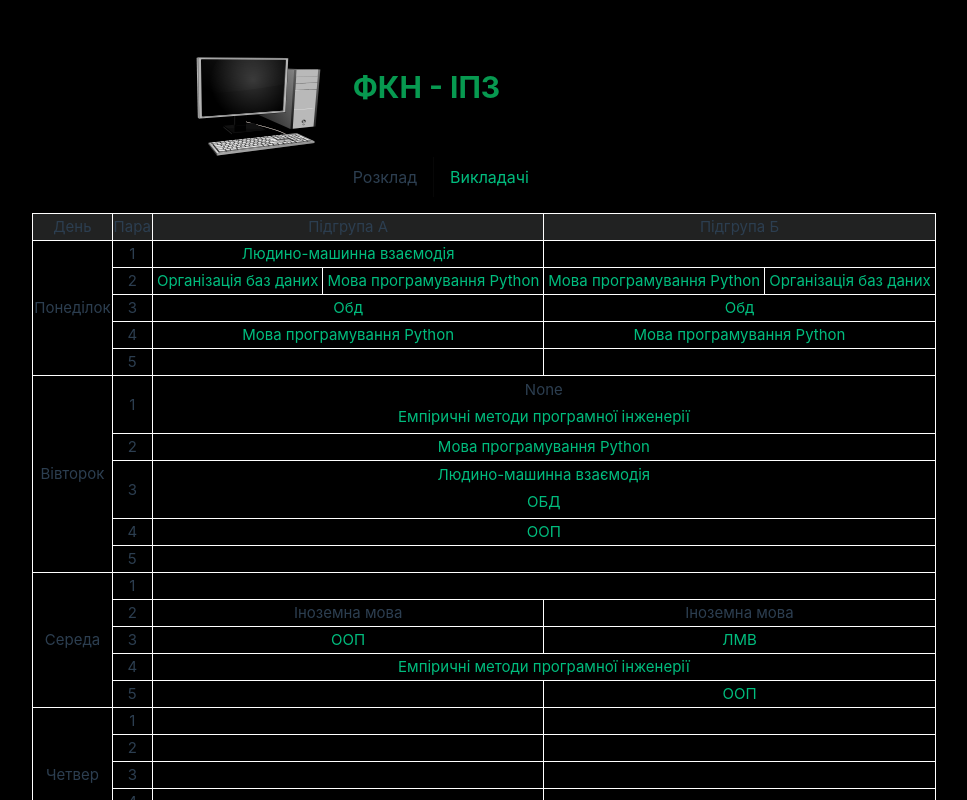
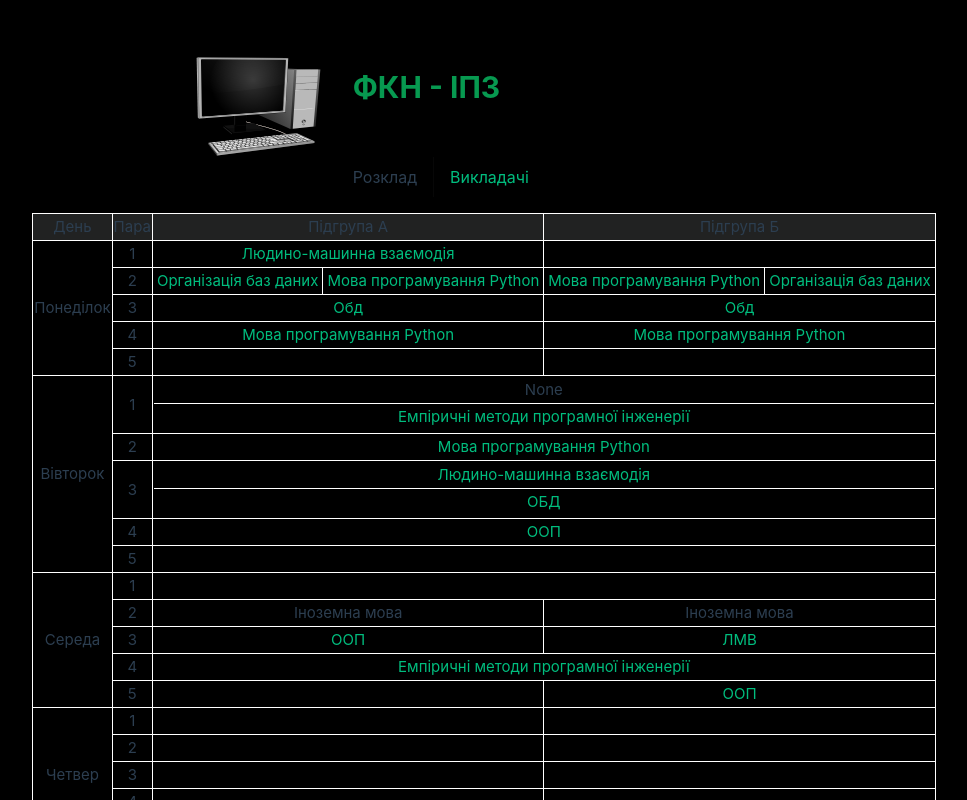
Before and after one commit to 2blexxn2/209rep, a Vue app: page / in a window 1280 px wide. Shown: the top 800 px of the page, without its empty margins (156-1123 px from the left). Built offline with nearby package versions, Linux system fonts and the light colour scheme.

Commit message:
Ivan Loh

```diff
--- a/src/views/AboutView.vue
+++ b/src/views/AboutView.vue
@@ -118,14 +118,10 @@ h2{
 }
 
 @media  (max-width:600px) {
-td:not(:first-of-type){
-	font-size: 7px;
-}
+.container, table{
+	width: 0%;}
 tr{
 	font-size: 7px;
-}
-.container{
-	width: 9%;
 }
 }
 
--- a/src/views/HomeView.vue
+++ b/src/views/HomeView.vue
@@ -186,7 +186,7 @@ td {
 .table1{text-align: center;}
 
 .red-line {
-	border-bottom: 1px solid rgb(0, 0, 0);
+	border-bottom: 1px solid rgb(255, 255, 255);
 }
 
 .first {
```
